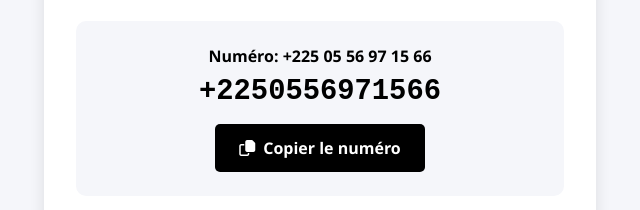
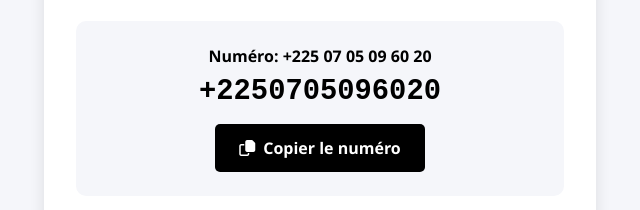
Before and after one commit to lemeciKING/SOPOUDE-DJAMO, a plain HTML site: page index.html in a window 1280 px wide. Shown: the part 341-551 px from the top of the page, 320-960 px from the left. Drawn offline with Linux system fonts and the light colour scheme.

Commit message:
Update index.html

```diff
--- a/index.html
+++ b/index.html
@@ -223,8 +223,8 @@
             <h2 class="payment-title">Soutien à SOPOUDÉ GOMA YVES EMMANUEL</h2>
 
             <div class="number-container">
-                <div class="number-label">Numéro: +225 05 56 97 15 66</div>
-                <div class="number-value" id="paymentNumber">+2250556971566</div>
+                <div class="number-label">Numéro: +225 07 05 09 60 20</div>
+                <div class="number-value" id="paymentNumber">+2250705096020</div>
                 <button class="copy-btn" onclick="copyToClipboard('paymentNumber', 'Numéro copié !')">
                     <i class="far fa-copy"></i> Copier le numéro
                 </button>
```
